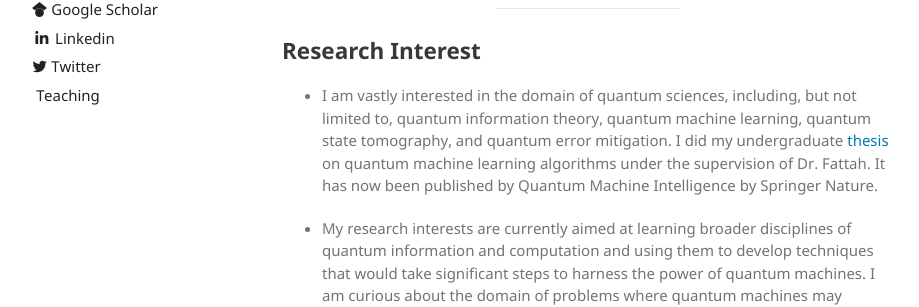
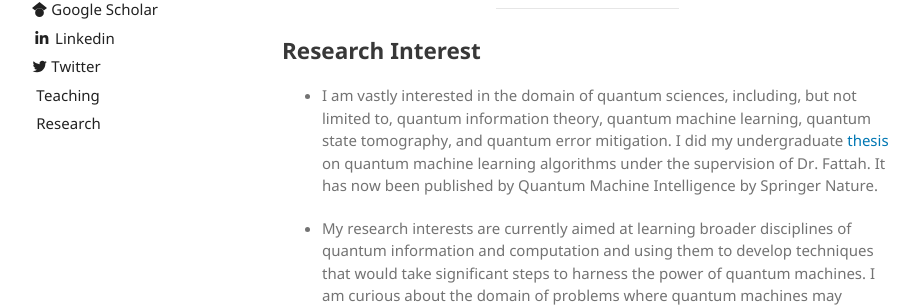
Before and after one commit to sowmitra-das-sumit/sowmitra-das-sumit.github.io, a Jekyll site: the page built from index.md, in a window 1280 px wide. Shown: the part 431-738 px from the top of the page, without its empty margins (178-1097 px from the left). Built offline with Jekyll 4.4.1, drawn with Linux system fonts in a browser that asks for light colours; our own code applies the rules of GitHub Pages for plain Markdown files; the repository's description, which GitHub fills in, is left out.

Commit message:
Update _config.yml

```diff
--- a/_config.yml
+++ b/_config.yml
@@ -27,6 +27,8 @@ sidebar:
 
   - name: Teaching
     link: ./teaching.html
+  - name: Research
+    link: ./research.html
 
   # - name: Project Repository
   #   icon: <svg xmlns="http://www.w3.org/2000/svg" aria-hidden="true" role="img" style="vertical-align:-0.125em;" width="1em" height="1em" preserveAspectRatio="xMidYMid meet" viewBox="0 0 16 16"><g fill="currentColor"><path d="M12.643 15C13.979 15 15 13.845 15 12.5V5H1v7.5C1 13.845 2.021 15 3.357 15h9.286zM5.5 7h5a.5.5 0 0 1 0 1h-5a.5.5 0 0 1 0-1zM.8 1a.8.8 0 0 0-.8.8V3a.8.8 0 0 0 .8.8h14.4A.8.8 0 0 0 16 3V1.8a.8.8 0 0 0-.8-.8H.8z"/></g></svg>
```
